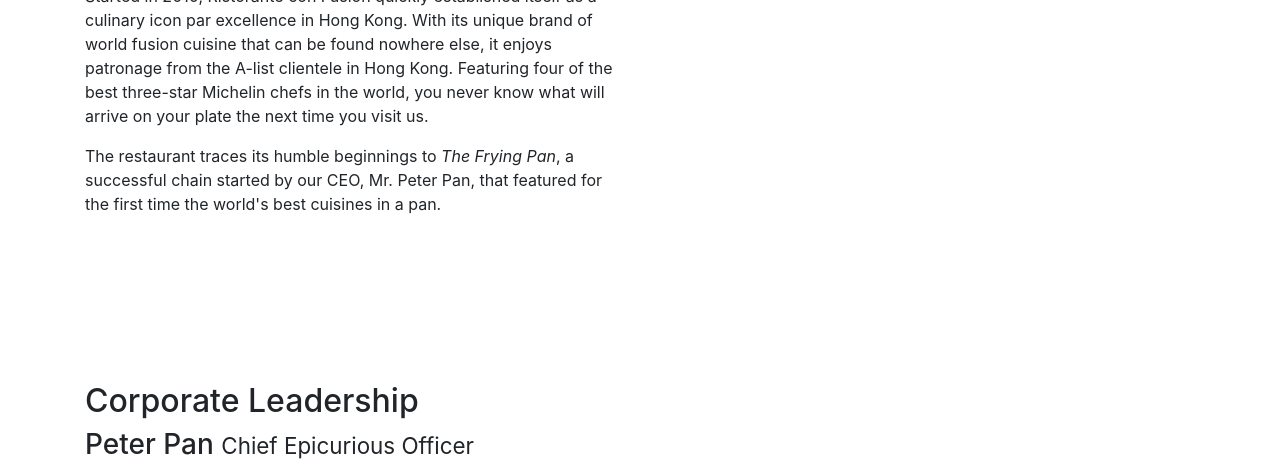
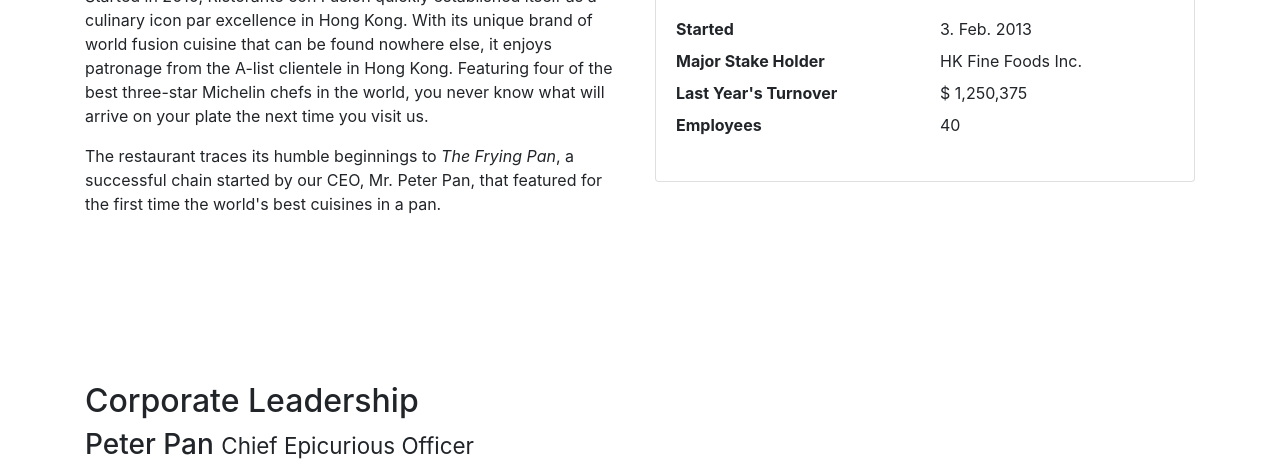
Before and after one commit to jcarlosj/Full-Stack-Front-End-Bootstrap-4-C-HKUST, a website: page aboutus.html in a window 1280 px wide. Shown: the part 628-1100 px from the top of the page. Drawn offline with nearby package versions, Linux system fonts and the light colour scheme.

Commit message:
[+] aboutus.html: Add Card Component

```diff
--- a/aboutus.html
+++ b/aboutus.html
@@ -85,6 +85,21 @@
                 <p>The restaurant traces its humble beginnings to <em>The Frying Pan</em>, a successful chain started by our CEO, Mr. Peter Pan, that featured for the first time the world's best cuisines in a pan.</p>
             </div>
             <div class="col-12 col-sm">
+                <div class="card">
+                    <h3 class="card-header bg-primary text-white">Facts At a Glance</h3>
+                    <div class="card-body">
+                        <dl class="row">
+                            <dt class="col-6">Started</dt>
+                            <dd class="col-6">3. Feb. 2013</dd>
+                            <dt class="col-6">Major Stake Holder</dt>
+                            <dd class="col-6">HK Fine Foods Inc.</dd>
+                            <dt class="col-6">Last Year's Turnover</dt>
+                            <dd class="col-6">$ 1,250,375</dd>
+                            <dt class="col-6">Employees</dt>
+                            <dd class="col-6">40</dd>
+                        </dl>
+                    </div>
+                </div>
             </div>
         </div>
 
```
